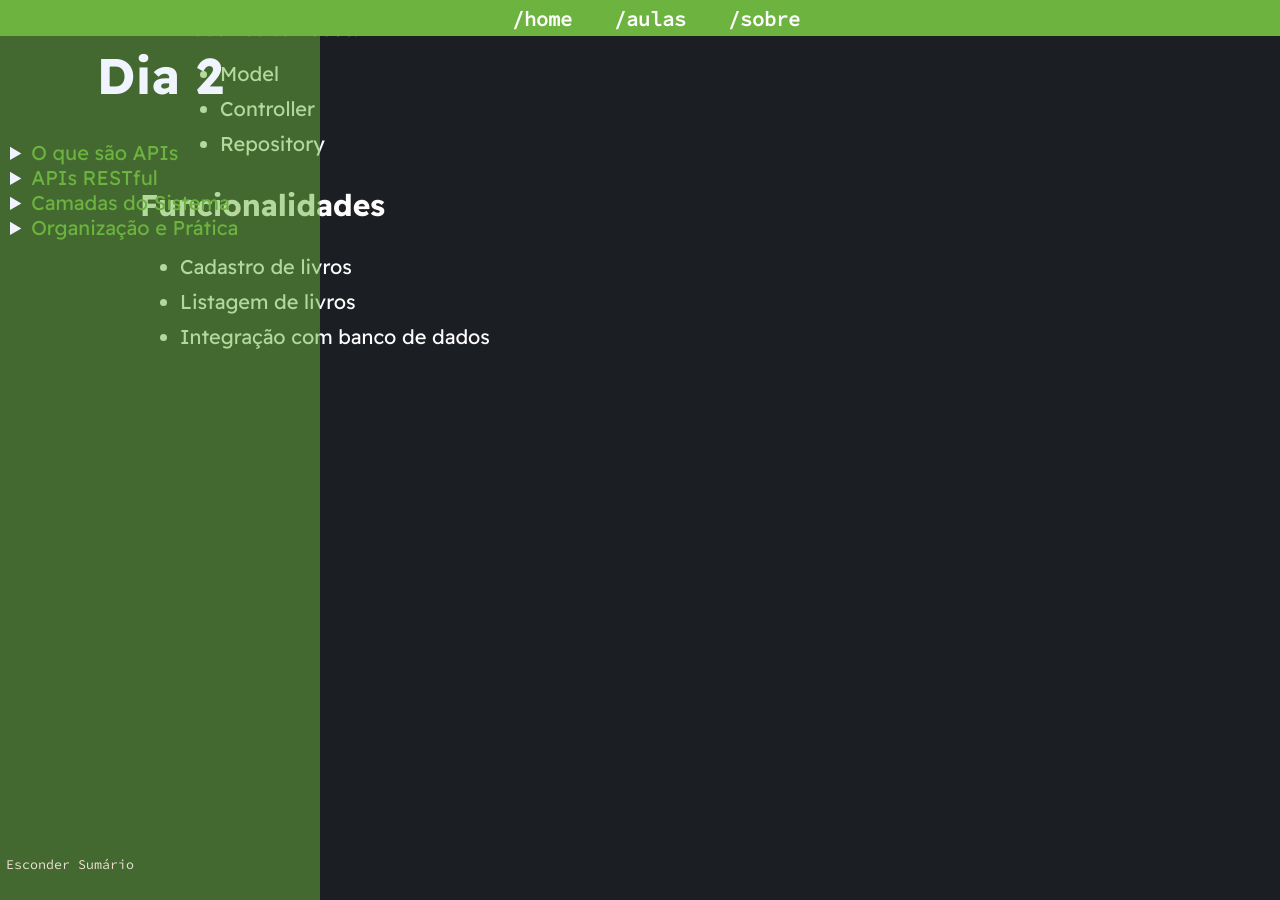
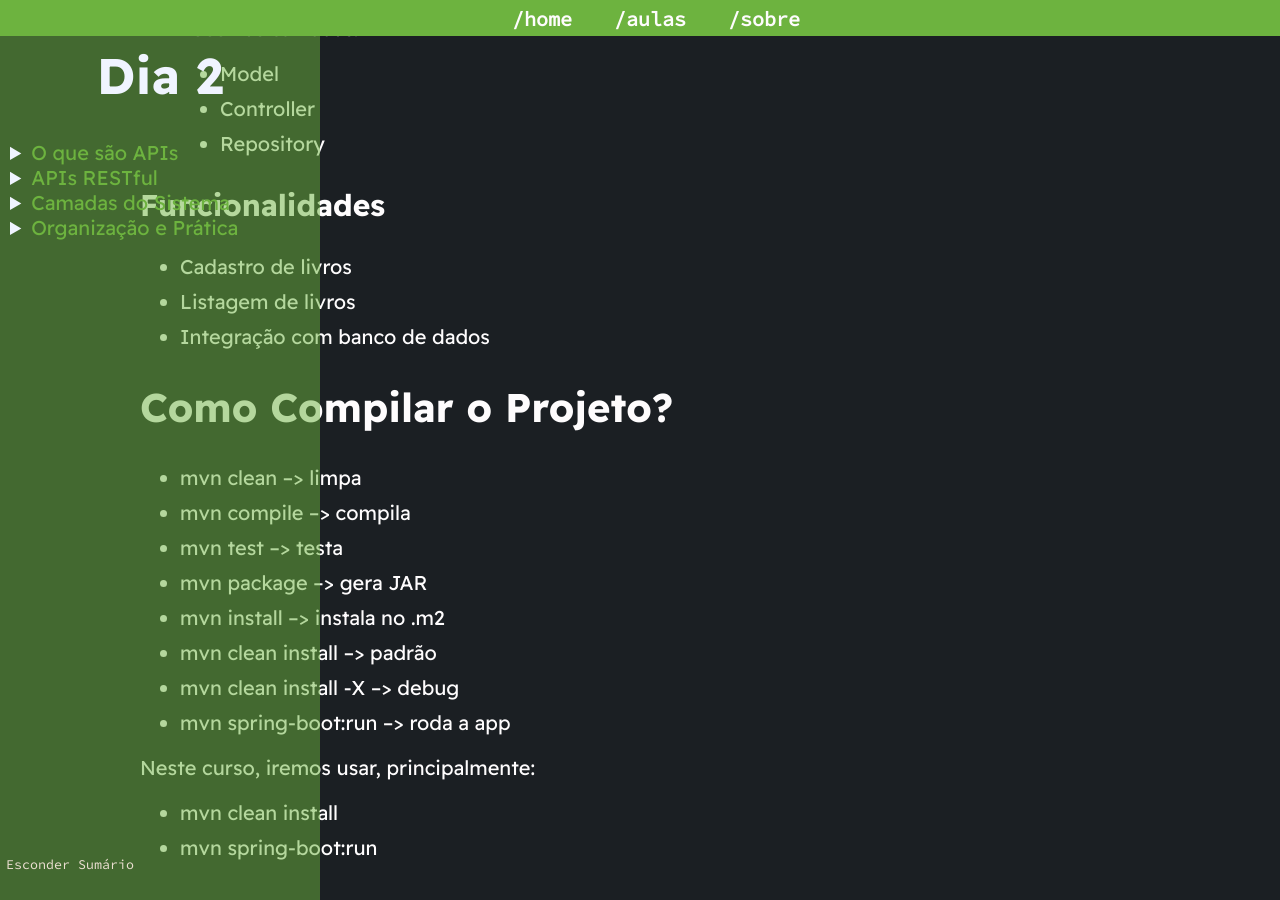
Before and after one commit to PETCC-UFRN/minicurso-spring, a Jekyll site: the page built from segundoDia.md, in a window 1280 px wide and 900 px high, scrolled down 7754 px. Built offline with Jekyll 4.4.1, drawn with Linux system fonts in a browser that asks for light colours.

Commit message:
feat: create Como Compilar o Projeto?

```diff
--- a/segundoDia.md
+++ b/segundoDia.md
@@ -241,3 +241,18 @@ Model é utilizado por todas as camadas.
 - Cadastro de livros
 - Listagem de livros
 - Integração com banco de dados
+
+## Como Compilar o Projeto?
+
+- mvn clean            --> limpa
+- mvn compile          --> compila
+- mvn test             --> testa
+- mvn package          --> gera JAR
+- mvn install          --> instala no .m2
+- mvn clean install    --> padrão
+- mvn clean install -X --> debug
+- mvn spring-boot:run  --> roda a app
+
+Neste curso, iremos usar, principalmente:
+- mvn clean install
+- mvn spring-boot:run
```
